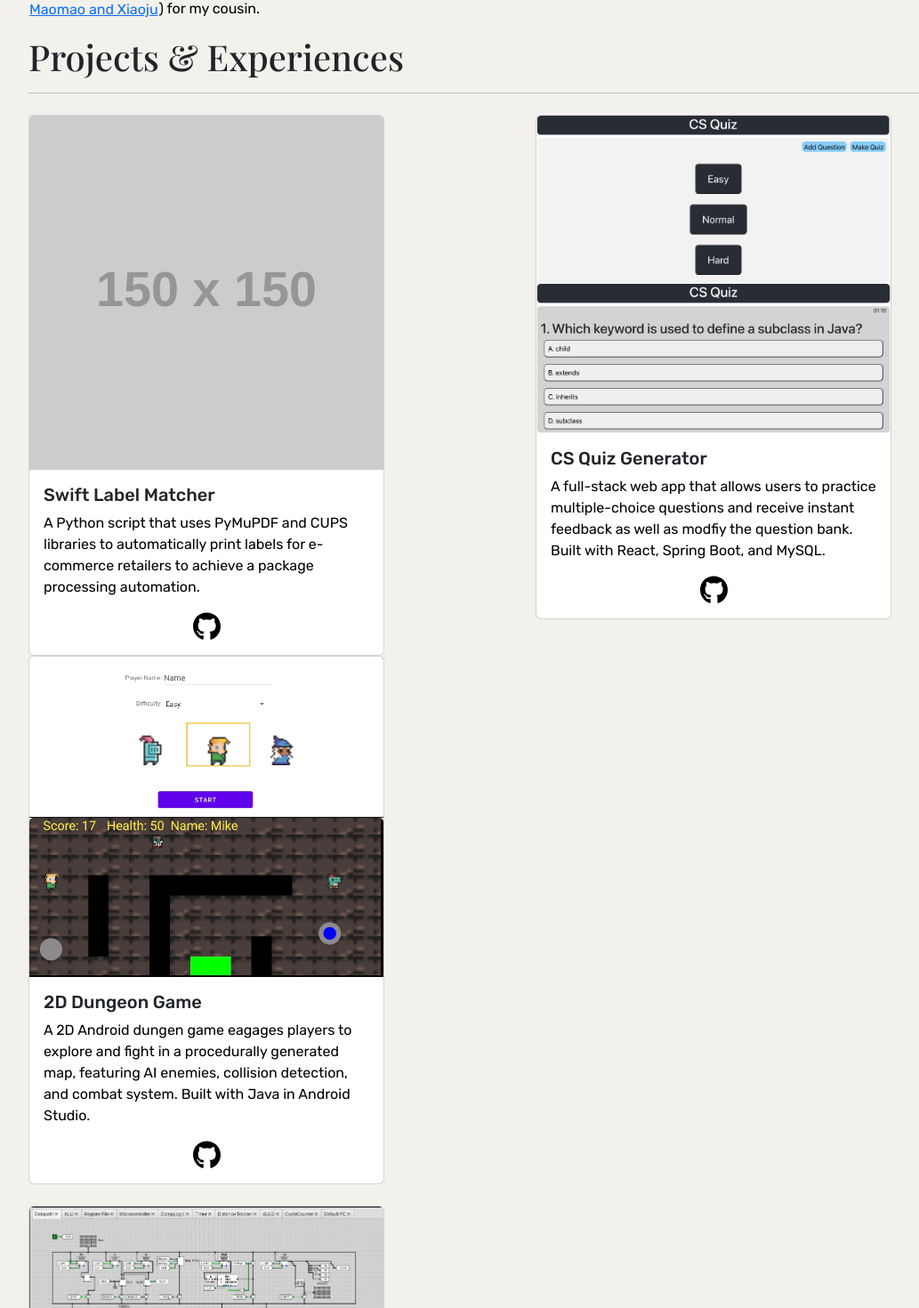
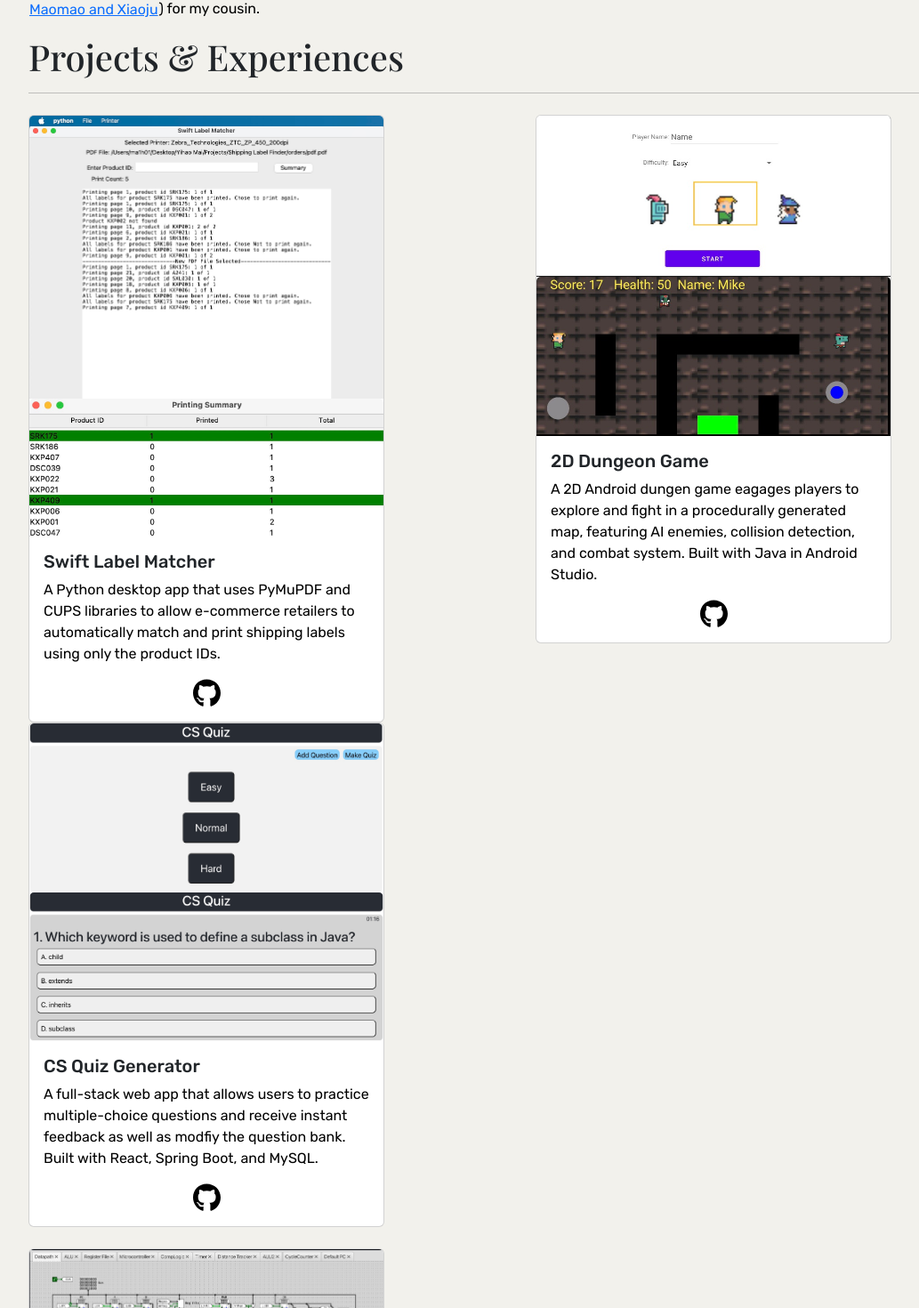
Before and after one commit to Ma1h01/website, a React (Create React App) app: page / in a window 1280 px wide. Shown: the part 1279-2749 px from the top of the page at 89% size, without its empty margins (50-1083 px from the left). Built offline with nearby package versions, Linux system fonts and the light colour scheme; a web font is replaced by a local one.

Commit message:
add images for the Swift Label Matcher project Card

```diff
--- a/src/components/ProjectCards.js
+++ b/src/components/ProjectCards.js
@@ -14,14 +14,31 @@ const ProjectCards = () => {
     <Row className="justify-content-md-center my-4">
         <Col>
             <Card>
-                <Card.Img variant="top" src="https://via.placeholder.com/150" />
+                <Card.Img variant="top" src="./images/Swift-Label-Matcher-1.jpeg" />
+                <Card.Img variant="top" src="./images/Swift-Label-Matcher-2.jpeg" />
                 <Card.Body>
                     <Card.Title>Swift Label Matcher</Card.Title>
                     <Card.Text>
-                        A Python script that uses PyMuPDF and CUPS libraries to automatically print labels for e-commerce retailers to
-                        achieve a package processing automation.
+                        A Python desktop app that uses PyMuPDF and CUPS libraries to allow e-commerce retailers to automatically match and print shipping labels using only the product IDs.
                     </Card.Text>
                     <a href="https://github.com/Ma1h01/Swift-Label-Matcher" target="_blank" rel="noopener noreferrer">
+                        <FontAwesomeIcon icon={faGithub} size="2x" color='black'/>
+                    </a>
+                 </Card.Body>
+            </Card>
+        </Col>
+
+        <Col>
+            <Card>
+                <Card.Img variant="top" src="./images/Dungeon-Game-Home.jpeg" />
+                <Card.Img variant="top" src="./images/Dungeon-Game-Play.jpeg" />
+                <Card.Body>
+                    <Card.Title>2D Dungeon Game</Card.Title>
+                    <Card.Text>
+                        A 2D Android dungen game eagages players to explore and fight in a procedurally generated map, featuring AI enemies,
+                        collision detection, and combat system. Built with Java in Android Studio.
+                    </Card.Text>
+                    <a href="https://github.com/Ma1h01/CS2340C_Team29" target="_blank" rel="noopener noreferrer">
                         <FontAwesomeIcon icon={faGithub} size="2x" color='black'/>
                     </a>
                  </Card.Body>
@@ -39,23 +56,6 @@ const ProjectCards = () => {
                         modfiy the question bank. Built with React, Spring Boot, and MySQL.
                     </Card.Text>
                     <a href="https://github.com/Ma1h01/quiz-app-back" target="_blank" rel="noopener noreferrer">
-                        <FontAwesomeIcon icon={faGithub} size="2x" color='black'/>
-                    </a>
-                 </Card.Body>
-            </Card>
-        </Col>
-
-        <Col>
-            <Card>
-                <Card.Img variant="top" src="./images/Dungeon-Game-Home.jpeg" />
-                <Card.Img variant="top" src="./images/Dungeon-Game-Play.jpeg" />
-                <Card.Body>
-                    <Card.Title>2D Dungeon Game</Card.Title>
-                    <Card.Text>
-                        A 2D Android dungen game eagages players to explore and fight in a procedurally generated map, featuring AI enemies,
-                        collision detection, and combat system. Built with Java in Android Studio.
-                    </Card.Text>
-                    <a href="https://github.com/Ma1h01/CS2340C_Team29" target="_blank" rel="noopener noreferrer">
                         <FontAwesomeIcon icon={faGithub} size="2x" color='black'/>
                     </a>
                  </Card.Body>
```
Also changed, not shown: public/images/Swift-Label-Matcher-1.jpeg (added), public/images/Swift-Label-Matcher-2.jpeg (added).
